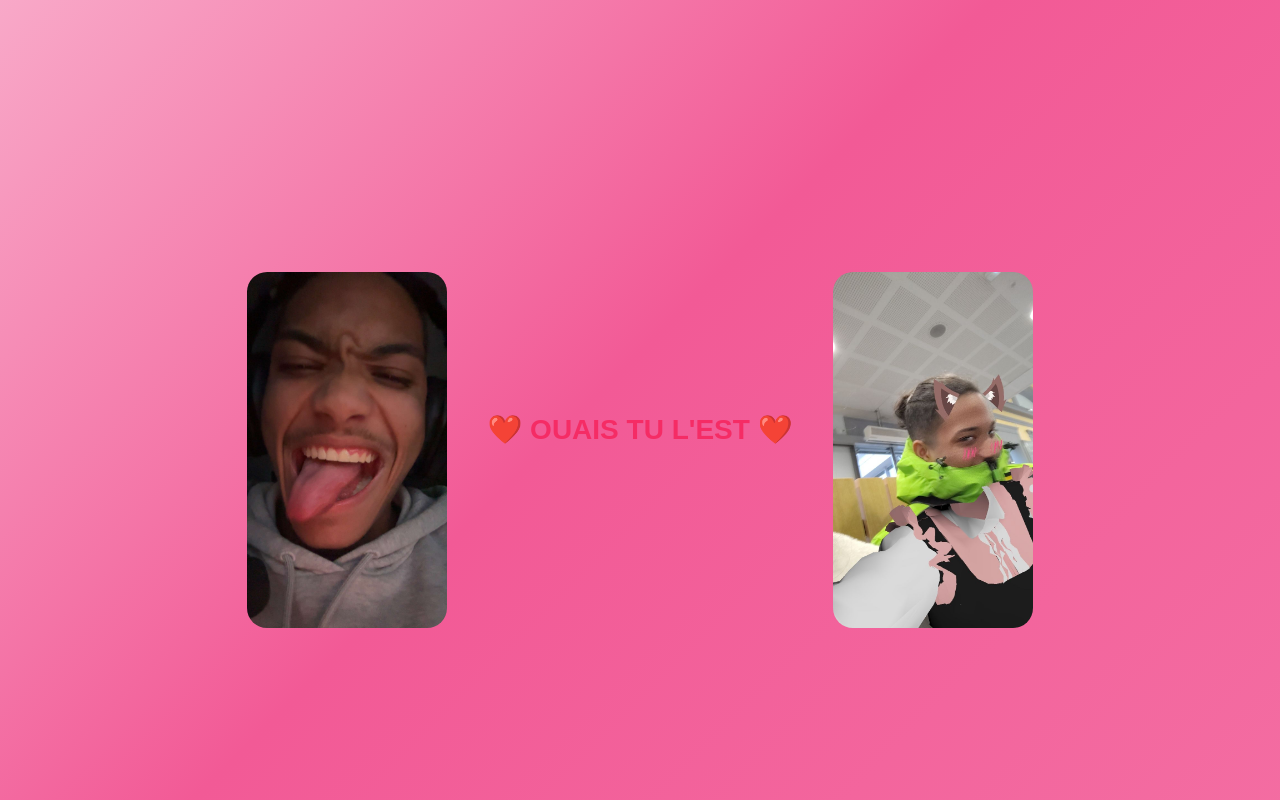
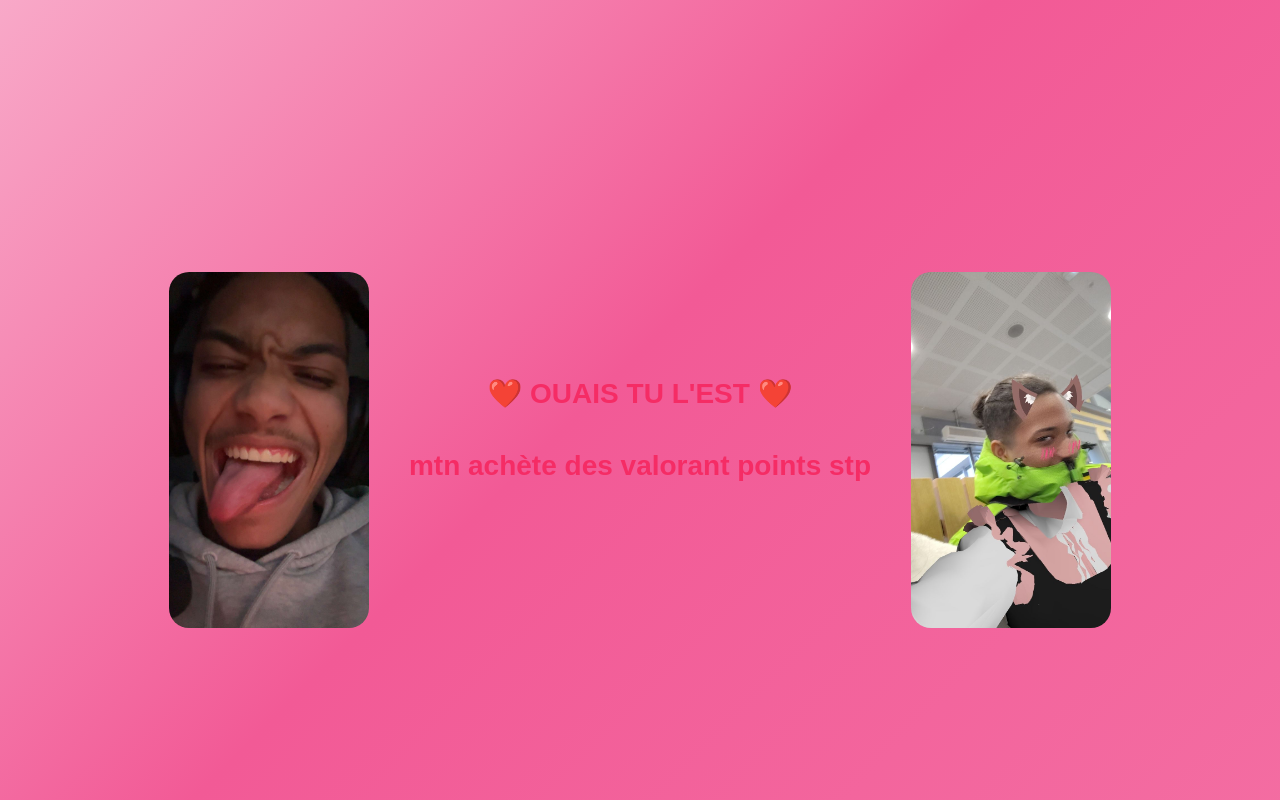
Before and after one commit to cacasta/pournono, a plain HTML site: page page2.html in a window 1280 px wide. Drawn offline with Linux system fonts and the light colour scheme.

Commit message:
Update page2.html

```diff
--- a/page2.html
+++ b/page2.html
@@ -17,6 +17,7 @@
 
     <div class="text">
         <h1>❤️ OUAIS TU L'EST  ❤️ </h1>
+		<h1> mtn achète des valorant points stp</h1>
 
     </div>
 
```
